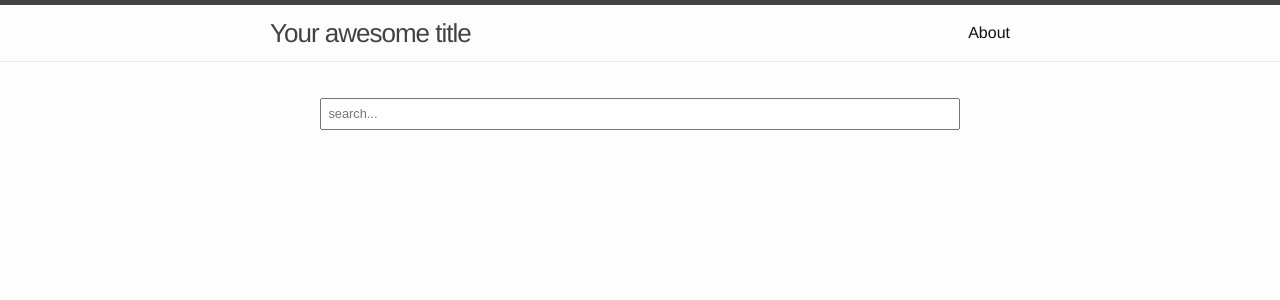
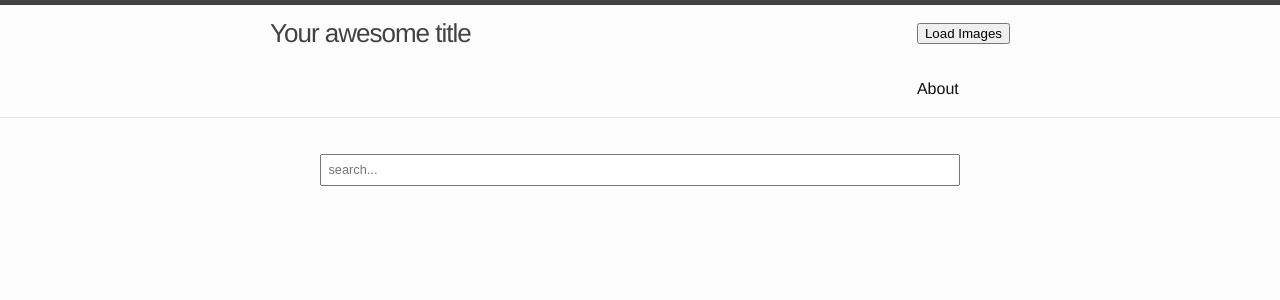
Before and after one commit to saimayasmeen4/minneatairu-json.github.io, a Jekyll site: the page built from about.markdown, in a window 1280 px wide. Shown: the top 300 px of the page. Built offline with Jekyll 4.4.1, drawn with Linux system fonts in a browser that asks for light colours; comment, search, counter and statistics services are not loaded.

Commit message:
Update header.html

```diff
--- a/_includes/header.html
+++ b/_includes/header.html
@@ -11,7 +11,7 @@
 <div class="lightgallery1">
 </div>
 <div>
-<!-- <button onclick="myFunction()">Load Images</button> -->
+<button onclick="myFunction()">Load Images</button>
 </div>
 
 <style>
```
